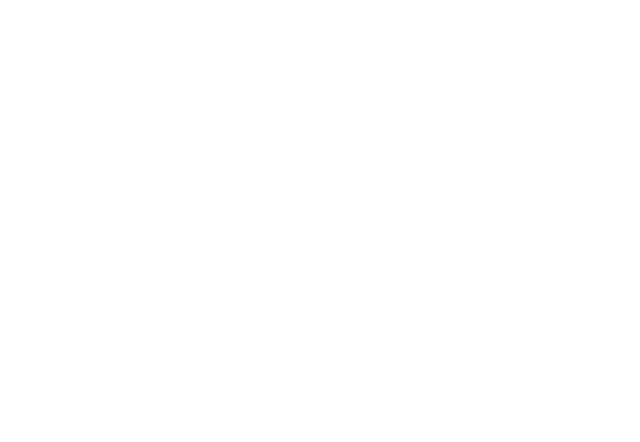
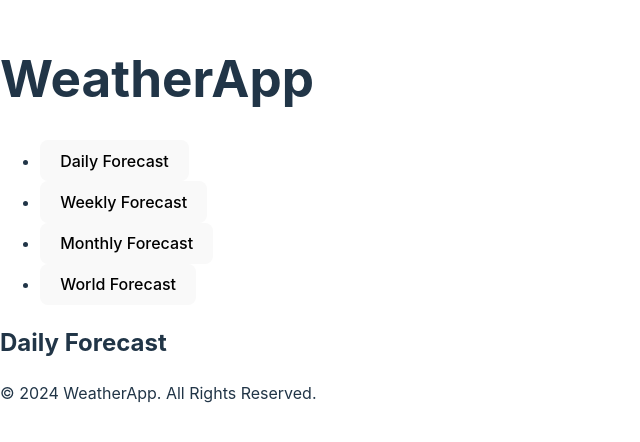
Before and after one commit to cvjetan23/WorldWeather, a React (Vite) app: page / in a window 1280 px wide. Shown: the part 182-624 px from the top of the page, without its empty margins (0-640 px from the left). Built offline with nearby package versions, Linux system fonts and the light colour scheme.

Commit message:
Update App.tsx with header and footer

```diff
--- a/src/App.tsx
+++ b/src/App.tsx
@@ -1,7 +1,32 @@
-import "./App.css";
+import { useState } from 'react';
+import Footer from './components/Footer';
+import Header from './components/Header';
 
-function App() {
-  return <></>;
-}
+const App = () => {
+  const [section, setSection] = useState('daily');
+
+  const renderSection = () => {
+    switch (section) {
+      case 'daily':
+        return <h2>Daily Forecast</h2>;
+      case 'weekly':
+        return <h2>Weekly Forecast</h2>;
+      case 'monthly':
+        return <h2>Monthly Forecast</h2>;
+      case 'world':
+        return <h2>World Forecast</h2>;
+      default:
+        return <h2>Daily Forecast</h2>;
+    }
+  };
+
+  return (
+    <>
+      <Header onSectionChange={setSection} />
+      <main>{renderSection()}</main>
+      <Footer />
+    </>
+  );
+};
 
 export default App;
```
